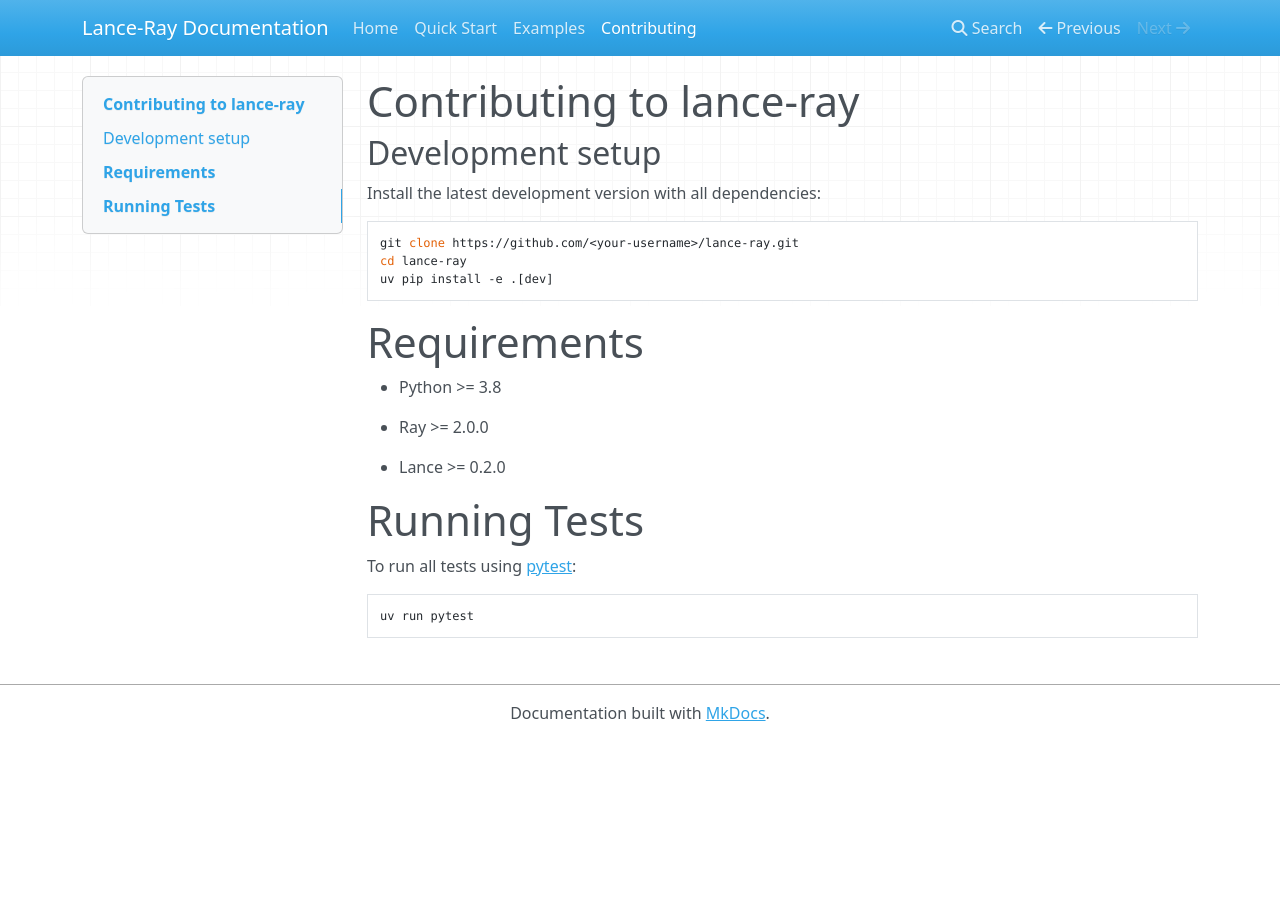
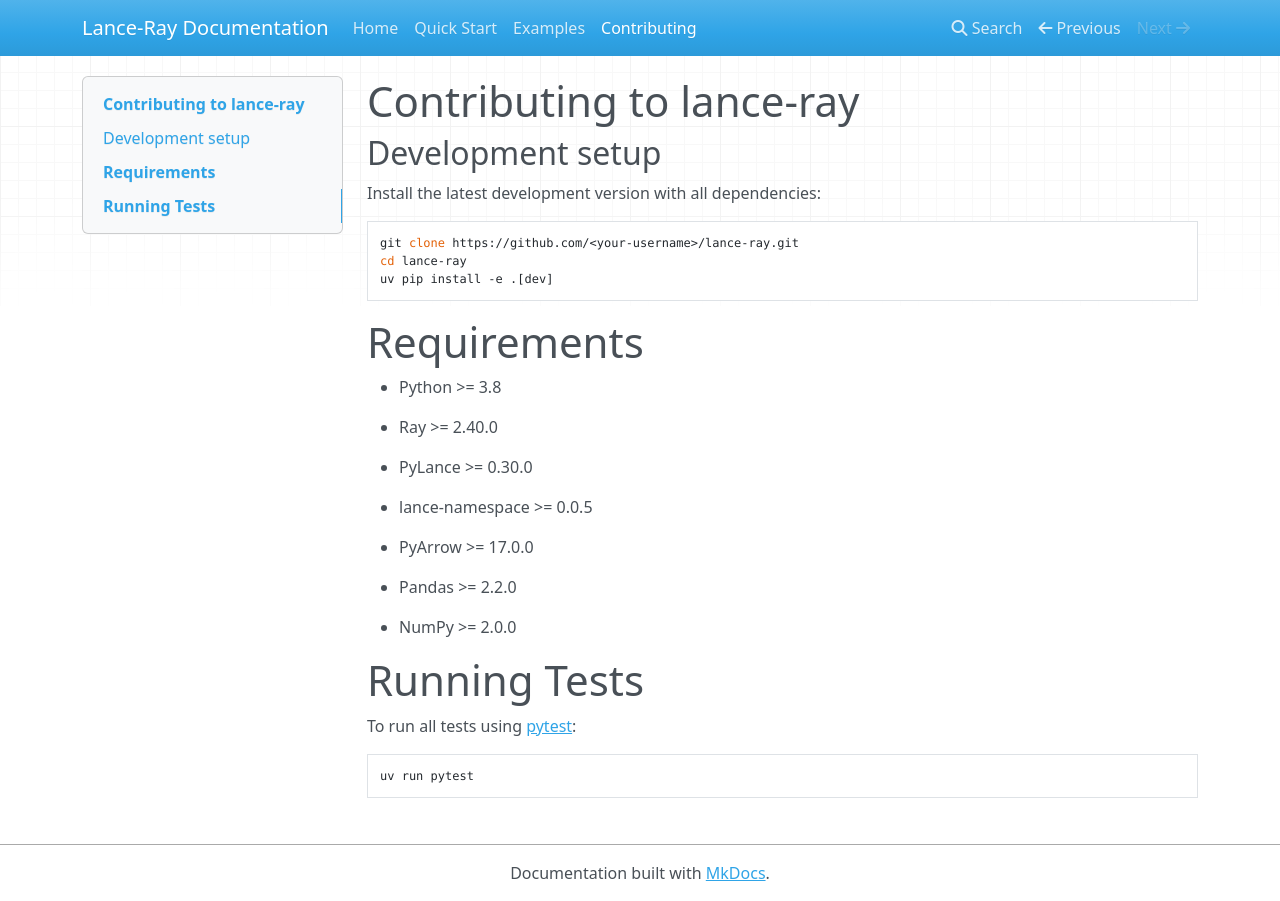
Before and after one commit to lancedb/lance-ray, an MkDocs documentation site: the page built from docs/contributing.md, in a window 1280 px wide. Built offline with MkDocs 1.6.1, drawn with Linux system fonts in a browser that asks for light colours; nearby versions of some CDN libraries.

Commit message:
Restore .gitignore and tighten dependencies in contributing.md

```diff
--- a/docs/contributing.md
+++ b/docs/contributing.md
@@ -13,9 +13,18 @@
 
 - Python >= 3.8
 
-- Ray >= 2.0.0
+- Ray >= 2.40.0
 
-- Lance >= 0.2.0
+- PyLance >= 0.30.0
+
+- lance-namespace >= 0.0.5
+
+- PyArrow >= 17.0.0
+
+- Pandas >= 2.2.0
+
+- NumPy >= 2.0.0
+
 
 # Running Tests
 
```
Also changed, not shown: 1 other file.
